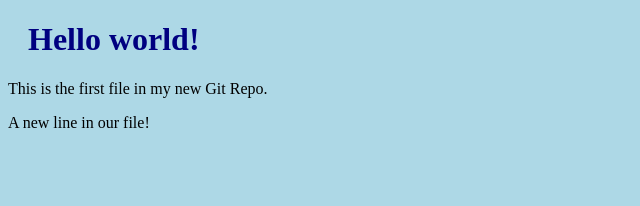
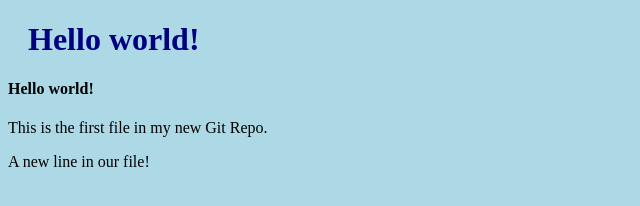
Before and after one commit to GSaiSiddartha/Hello-world, a plain HTML site: page index.html in a window 1280 px wide. Shown: the whole page, without its empty margins (0-640 px from the left). Drawn offline with Linux system fonts and the light colour scheme.

Commit message:
updated index.html with emergency fix

```diff
--- a/index.html
+++ b/index.html
@@ -6,7 +6,7 @@
 </head>
 <body>
 
-<h1>Hello world!</h1>
+<h1>Hello world!</h1><h4>Hello world!</h4>
 <p>This is the first file in my new Git Repo.</p>
 <p>A new line in our file!</p>
 
```
